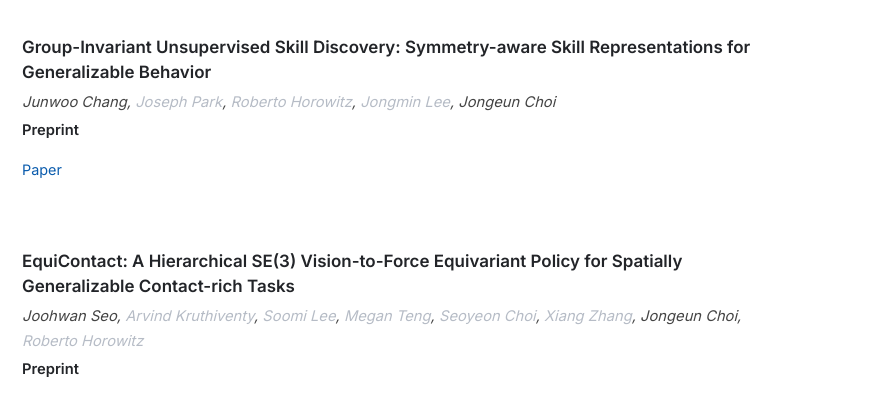
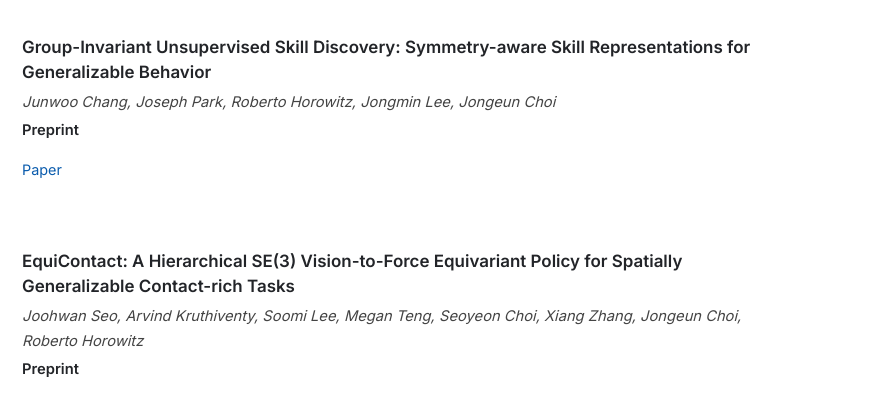
Before and after one commit to robotics-mlcs/robotics-mlcs.github.io, a plain HTML site: page publications/index.html in a window 1280 px wide. Shown: the part 292-686 px from the top of the page, 394-1280 px from the left. Drawn offline with Linux system fonts and the light colour scheme.

Commit message:
fix the author color

```diff
--- a/css/style.css
+++ b/css/style.css
@@ -335,7 +335,7 @@ h2.section-h {
 .pub-info { flex: 1; min-width: 0; }
 .pub-info .pub-title { font-size: 1.06rem; font-weight: 600; margin: 0 0 5px; line-height: 1.45; }
 .pub-info .authors { margin: 0 0 3px; color: #444; font-size: .92rem; font-style: italic; }
-.pub-info .authors .dim { color: var(--dim); }
+.pub-info .authors .dim { color: inherit; }
 .pub-info .venue { margin: 0 0 9px; font-size: .92rem; }
 .pub-info .venue .venue-name { font-weight: 600; color: var(--text); }
 .pub-info .venue .award { color: var(--red); font-weight: 600; margin-left: 6px; }
```
